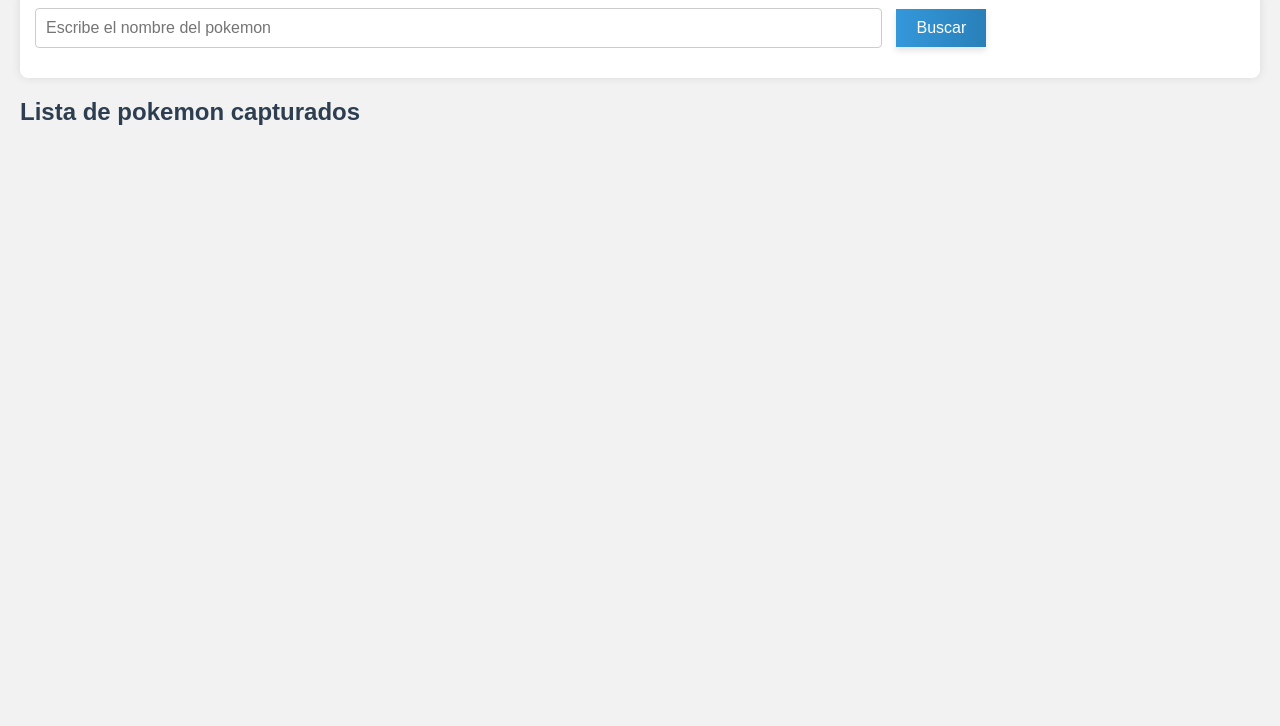
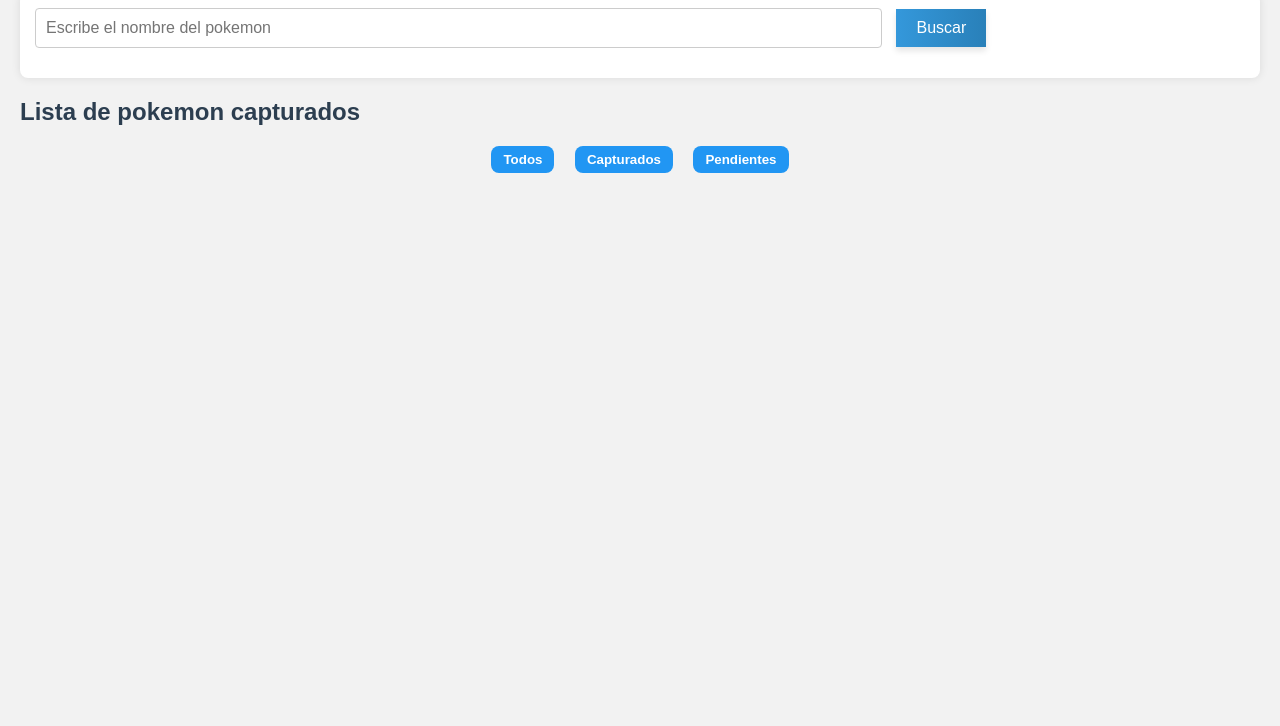
Before and after one commit to JosephSan23/PruebaTecnicaPokemon, a plain HTML site: page index.html in a window 1280 px wide. Shown: the part 74-800 px from the top of the page. Drawn offline with Linux system fonts and the light colour scheme.

Commit message:
Agregando el apartado de todos, capturados y pendientes junto a su estilo y logica

```diff
--- a/index.html
+++ b/index.html
@@ -18,6 +18,12 @@
     </div>
 
     <h2>Lista de pokemon capturados</h2>
+    <div id="filtros">
+        <button data-filtro="todos">Todos</button>
+        <button data-filtro="capturado">Capturados</button>
+        <button data-filtro="pendiente">Pendientes</button>
+    </div>
+
     <ul id="lista-captura"></ul>
 
 
--- a/script.js
+++ b/script.js
@@ -72,6 +72,8 @@ function actualizarListaCaptura() {
     lisCaptura.innerHTML = "";
 
     listaCaptura.forEach((p) => {
+
+        if (filtroActual !== "todos" && p.estado !== filtroActual) return;
         const item = document.createElement("li");
         item.classList.add("capture-item");
 
@@ -117,3 +119,12 @@ window.addEventListener("DOMContentLoaded", () => {
         actualizarListaCaptura();
     }
 });
+
+let filtroActual = "todos";
+
+document.getElementById("filtros").addEventListener("click", (e) => {
+    if (e.target.tagName === "BUTTON") {
+        filtroActual = e.target.dataset.filtro;
+        actualizarListaCaptura();
+    }
+});
--- a/styles.css
+++ b/styles.css
@@ -150,3 +150,25 @@ h2 {
 .btn-pendiente:hover {
     background-color: #e53935;
 }
+
+#filtros {
+    text-align: center;
+    margin-top: 20px;
+    margin-bottom: 10px;
+}
+
+#filtros button {
+    margin: 0 8px;
+    padding: 6px 12px;
+    border: none;
+    border-radius: 8px;
+    background-color: #2196f3;
+    color: white;
+    font-weight: bold;
+    cursor: pointer;
+    transition: background-color 0.3s;
+}
+
+#filtros button:hover {
+    background-color: #1976d2;
+}
```
